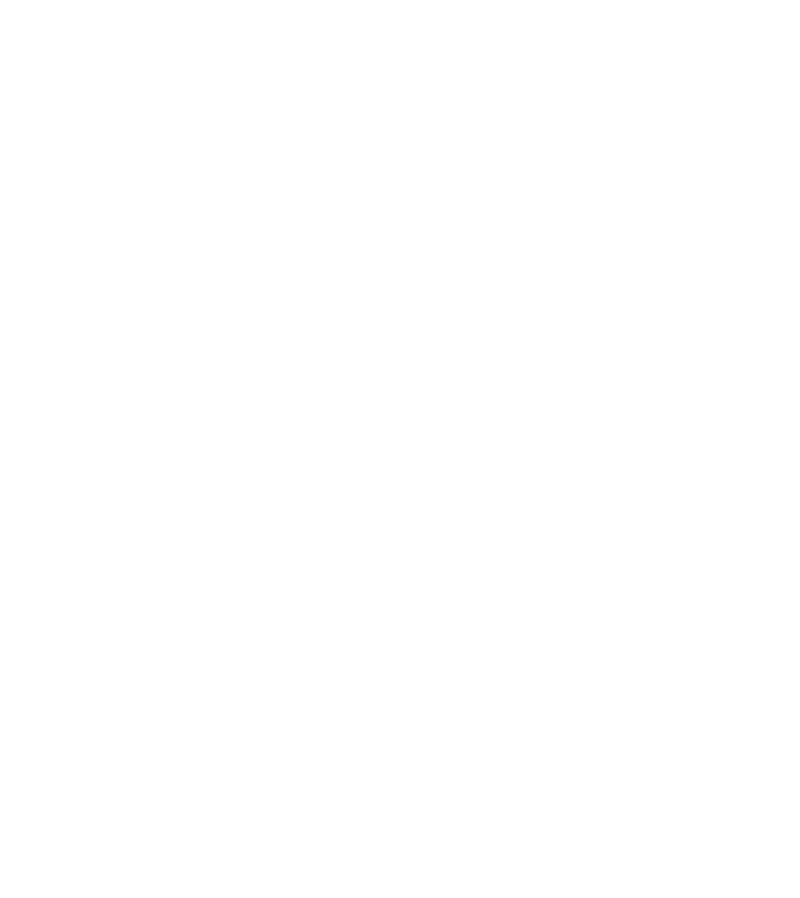
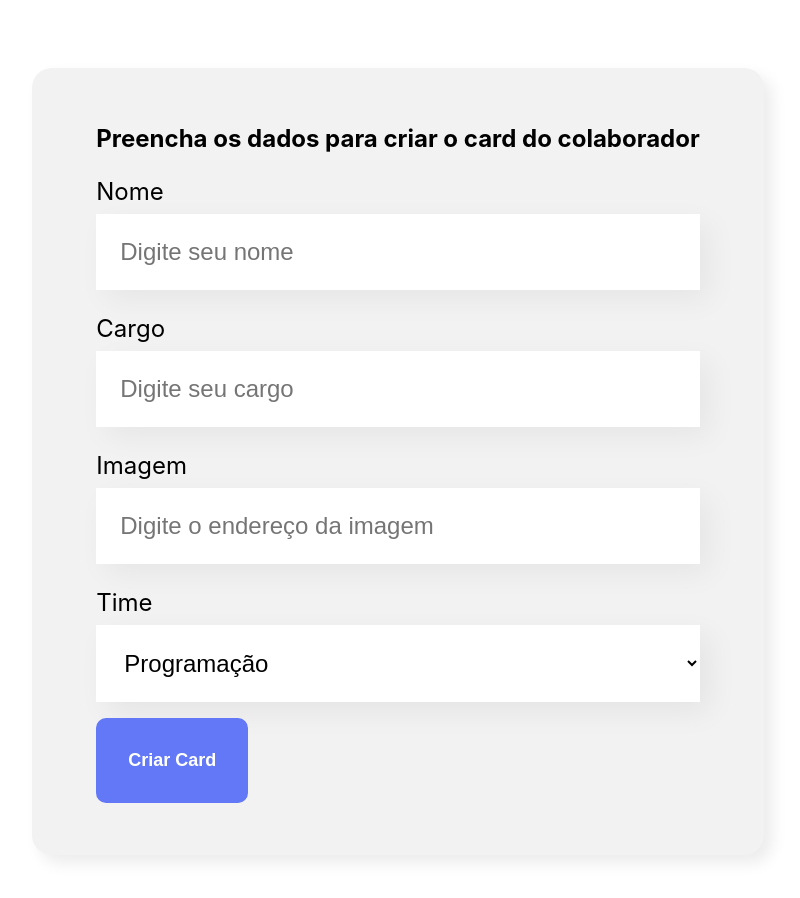
Before and after one commit to matheussbarreto/organo-react, a React (Create React App) app: page / in a window 1280 px wide. Shown: the part 520-1418 px from the top of the page, without its empty margins (242-1042 px from the left). Before the commit the page ends 800 px from the top, so only its background shows below. Built offline with nearby package versions, Linux system fonts and the light colour scheme; the HTML template or start-up script is replaced by a standard one.

Commit message:
feat: create form

```diff
--- a/src/App.js
+++ b/src/App.js
@@ -1,9 +1,20 @@
+import { useState } from 'react';
 import Banner from './componentes/Banner/Banner';
+import Formulario from './componentes/Formulario';
 
 function App() {
+
+  const [colaboradores, setColaboradores] = useState([]);
+
+  const aoNovoColaboradorAdicionado = (colaborador) => {
+    console.log(colaborador);
+    setColaboradores([...colaboradores, colaborador]);
+  }
+
   return (
     <div className="App">
       <Banner />
+      <Formulario aoColaboradorCadastrado={colaborador => aoNovoColaboradorAdicionado(colaborador)} />
     </div>
   );
 }
--- /dev/null
+++ b/src/componentes/Botao/Botao.css
@@ -0,0 +1,17 @@
+.botao{
+    background-color: #6278f7;
+    border-radius: 10px;
+    font-weight: 700;
+    font-size: 18px;
+    padding: 32px;
+    border: none;
+    cursor: pointer;
+    color: #fff;
+    margin: 16px auto;
+    transition: .3s;
+}
+
+.botao:hover{
+    background-color: #95ffd4;
+    color: #6278f7;
+}
--- /dev/null
+++ b/src/componentes/Botao/index.js
@@ -0,0 +1,11 @@
+import './Botao.css';
+
+const Botao = (props) => {
+    return (
+        <button className='botao'>
+            {props.children}
+        </button>
+    )
+}
+
+export default Botao;
--- /dev/null
+++ b/src/componentes/CampoTexto/CampoTexto.css
@@ -0,0 +1,19 @@
+.campo-texto{
+    margin: 24px 0;
+}
+
+.campo-texto label{
+    display: block;
+    margin-bottom: 8px;
+    font-size: 24px;
+}
+
+.campo-texto input{
+    background-color: #fff;
+    box-shadow: 10px 10px 30px rgba(0,0,0, 0.05);
+    width: 100%;
+    border: none;
+    font-size: 24px;
+    padding: 24px;
+    box-sizing: border-box;
+}
--- /dev/null
+++ b/src/componentes/CampoTexto/index.js
@@ -0,0 +1,17 @@
+import './CampoTexto.css'
+// Use arrow function
+const CampoTexto = (props) => {
+
+    const aoDigitar = (evento) => {
+        props.aoAlterar(evento.target.value);
+    }
+
+    return (
+        <div className='campo-texto'>
+            <label>{props.label}</label>
+            <input value={props.valor} onChange={aoDigitar} required={props.obrigatorio} placeholder={props.placeholder}/>
+        </div>
+    )
+}
+
+export default CampoTexto;
--- /dev/null
+++ b/src/componentes/Formulario/Formulario.css
@@ -0,0 +1,14 @@
+.formulario{
+    display: flex;
+    justify-content: center;
+    margin: 80px auto;
+    padding: 10px;
+}
+
+.formulario form{
+    max-width: 80%;
+    background-color: #f2f2f2;
+    padding: 36px 64px;
+    border-radius: 20px;
+    box-shadow: 8px 8px 16px rgba(0,0,0,0.08);
+}
--- /dev/null
+++ b/src/componentes/Formulario/index.js
@@ -0,0 +1,74 @@
+import { useState } from 'react';
+import Botao from '../Botao';
+import CampoTexto from '../CampoTexto';
+import ListaSuspensa from '../ListaSuspensa';
+import './Formulario.css';
+
+const Formulario = (props) => {
+
+    const times = [
+        'Programação',
+        'Front-End',
+        'Data Science',
+        'Devops',
+        'UX Design',
+        'Mobile',
+        'Inovação e Gestão'
+    ]
+
+    const [nome, setNome] = useState('');
+    const [cargo, setCargo] = useState('');
+    const [imagem, setImagem] = useState('');
+    const [time, setTime] = useState('');
+
+    const aoSalvar = (evento) => {
+        evento.preventDefault();
+        props.aoColaboradorCadastrado({
+            nome,
+            cargo,
+            imagem,
+            time
+        });
+    }
+
+    return (
+        <section className='formulario'>
+            <form onSubmit={aoSalvar}>
+                <h2>Preencha os dados para criar o card do colaborador</h2>
+                <CampoTexto
+                    obrigatorio={true}
+                    label="Nome"
+                    placeholder="Digite seu nome"
+                    valor={nome}
+                    aoAlterar={valor => setNome(valor)}
+                />
+                <CampoTexto
+                    obrigatorio={true}
+                    label="Cargo"
+                    placeholder="Digite seu cargo"
+                    valor={cargo}
+                    aoAlterar={valor => setCargo(valor)}
+                />
+                <CampoTexto
+                    obrigatorio={true}
+                    label="Imagem"
+                    placeholder="Digite o endereço da imagem"
+                    valor={imagem}
+                    aoAlterar={valor => setImagem(valor)}
+                />
+                <ListaSuspensa
+                    obrigatorio={true}
+                    label="Time"
+                    itens={times}
+                    valor={time}
+                    aoAlterar={valor => setTime(valor)}
+                />
+                <Botao>
+                    Criar Card
+                </Botao>
+            </form>
+        </section>
+    )
+}
+
+export default Formulario;
--- /dev/null
+++ b/src/componentes/ListaSuspensa/ListaSuspensa.css
@@ -0,0 +1,15 @@
+.lista-suspensa label{
+    display: block;
+    margin-bottom: 8px;
+    font-size: 24px;
+}
+
+.lista-suspensa select {
+    background-color: #fff;
+    box-shadow: 10px 10px 30px rgba(0, 0, 0, 0.06);
+    width: 100%;
+    border: none;
+    font-size: 24px;
+    padding: 24px;
+    box-sizing: border-box;
+}
--- /dev/null
+++ b/src/componentes/ListaSuspensa/index.js
@@ -0,0 +1,16 @@
+import './ListaSuspensa.css';
+
+const ListaSuspensa = (props) => {
+    return(
+        <div  className='lista-suspensa'>
+            <label>{props.label}</label>
+            <select onChange={evento => props.aoAlterar(evento.target.value)} required={props.obrigatorio} value={props.value}>
+                {props.itens.map(item => {
+                    return <option key={item}>{item}</option>
+                })}
+            </select>
+        </div>
+    )
+}
+
+export default ListaSuspensa;
```
